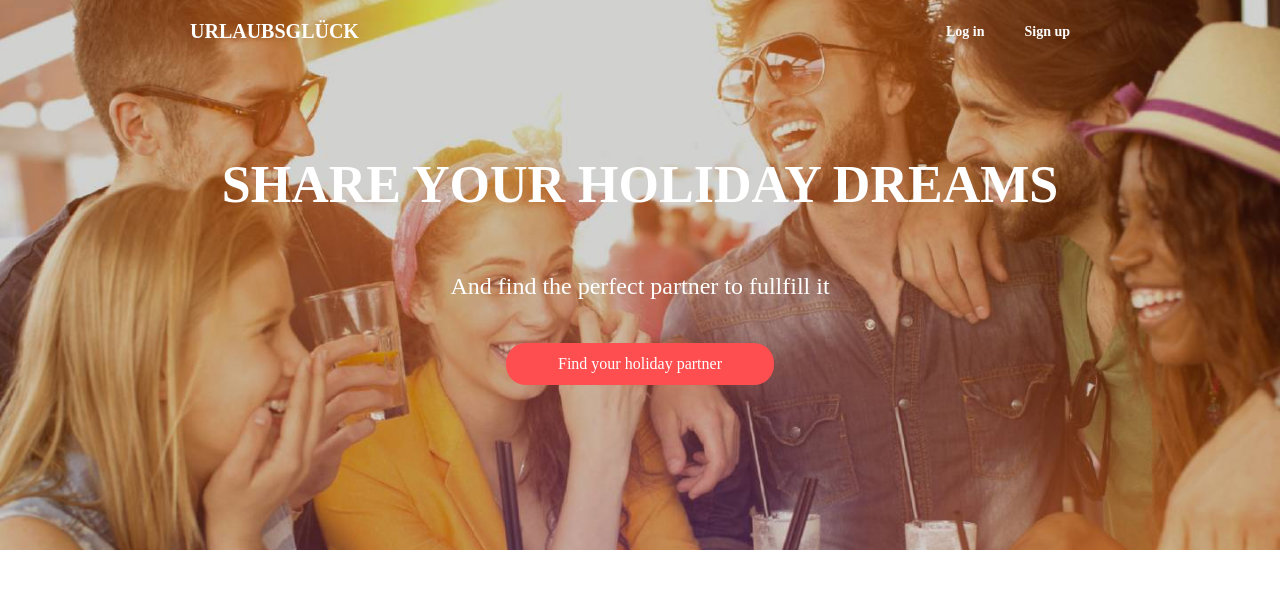
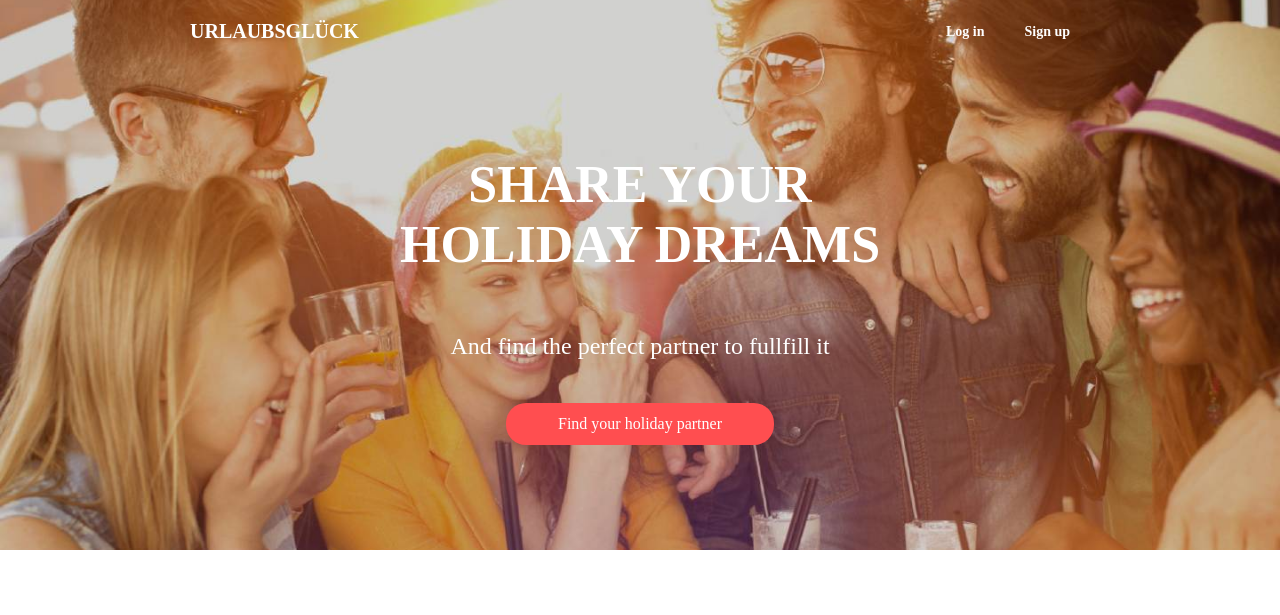
Before and after one commit to DenisSvinkovskij/goit-markup-hw-07, a plain HTML site: page index.html in a window 1280 px wide. Shown: the top 615 px of the page. Drawn offline with Linux system fonts and the light colour scheme.

Commit message:
Little changes

```diff
--- a/css/style.css
+++ b/css/style.css
@@ -270,6 +270,9 @@ ul {
     flex-direction: column;
     justify-content: center;
     align-items: center;
+    width: 492px;
+    margin-right: auto;
+    margin-left: auto;
   }
 
   .hero-title {
@@ -297,6 +300,10 @@ ul {
     background-image: url(../images/banner-desktop.jpg);
   }
 
+  .hero {
+    width: 500px;
+  }
+
   .partners {
     width: 940px;
     margin-bottom: 70px;
```
